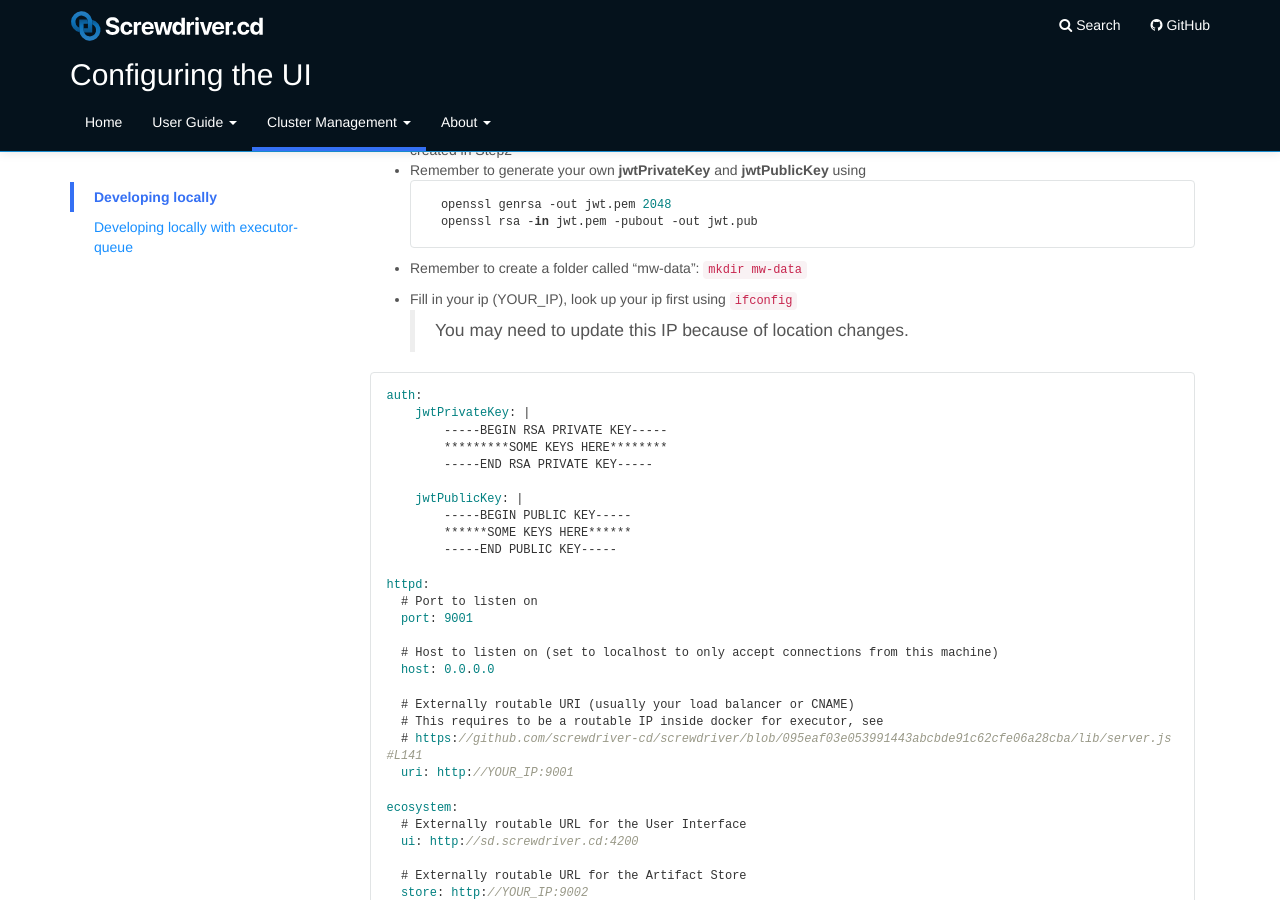
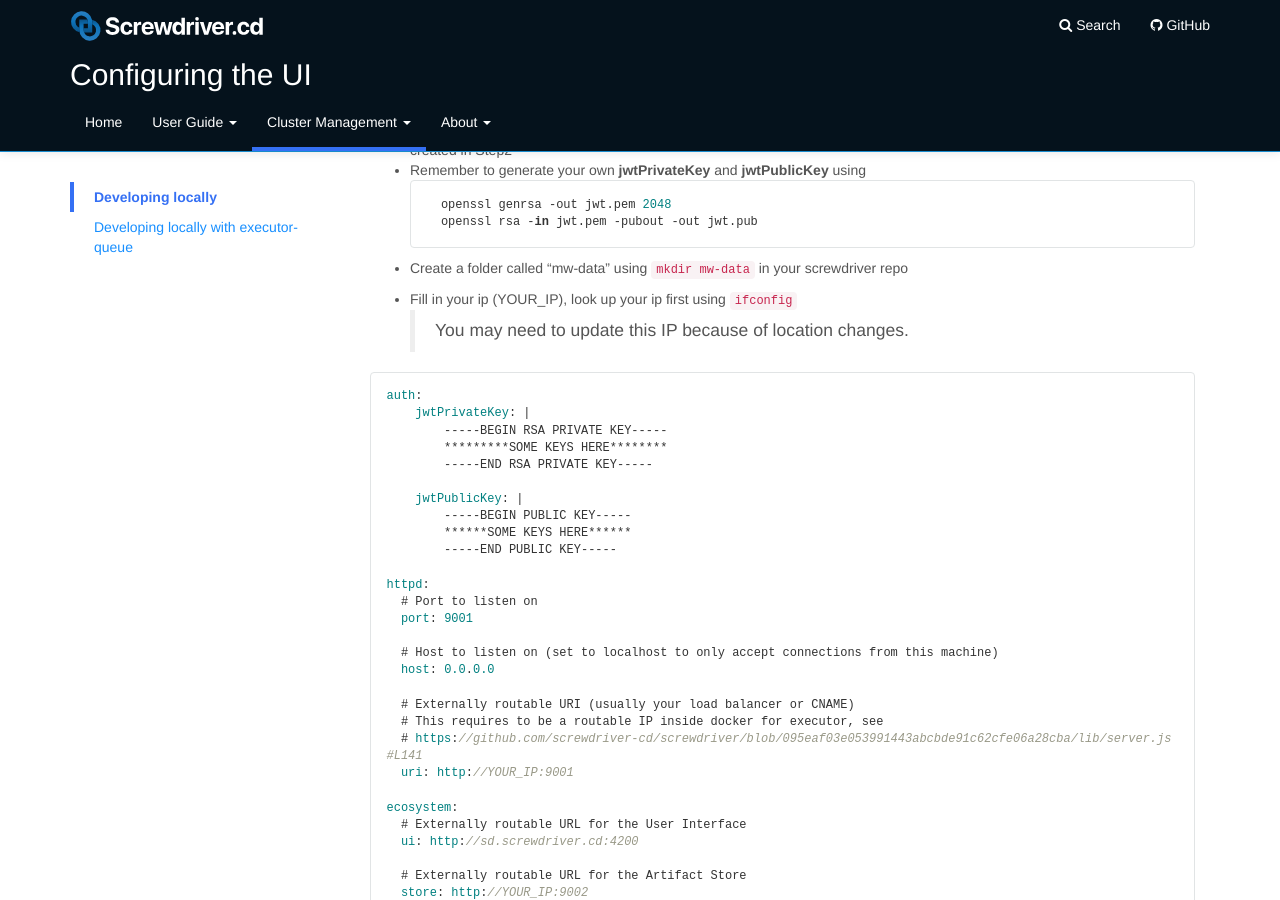
Before and after one commit to screwdriver-cd/guide, a Jekyll site: the page built from docs/cluster-management/developing-locally.md, in a window 1280 px wide and 900 px high, scrolled down 2107 px. Built offline with Jekyll 4.4.1, drawn with Linux system fonts in a browser that asks for light colours.

Commit message:
Update docs/cluster-management/developing-locally.md
Co-Authored-By: Tiffany K <tiffanykyi@gmail.com>

````diff
--- a/docs/cluster-management/developing-locally.md
+++ b/docs/cluster-management/developing-locally.md
@@ -70,7 +70,7 @@ module.exports = {
     openssl genrsa -out jwt.pem 2048
     openssl rsa -in jwt.pem -pubout -out jwt.pub
     ```
-* Remember to create a folder called "mw-data": `mkdir mw-data`
+* Create a folder called "mw-data" using `mkdir mw-data` in your screwdriver repo
 
 * Fill in your ip (YOUR_IP), look up your ip first using `ifconfig`
 > You may need to update this IP because of location changes.
````
